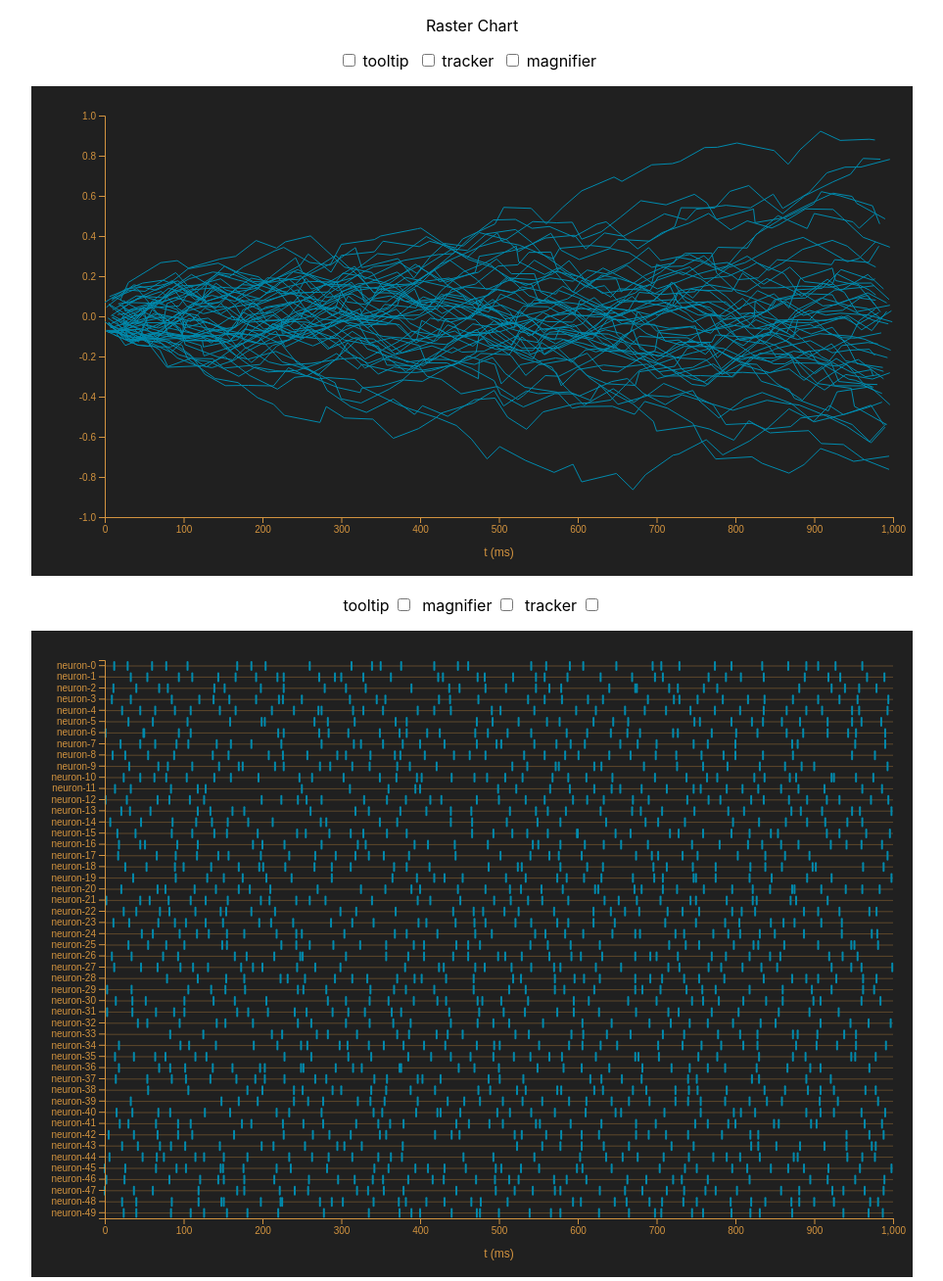
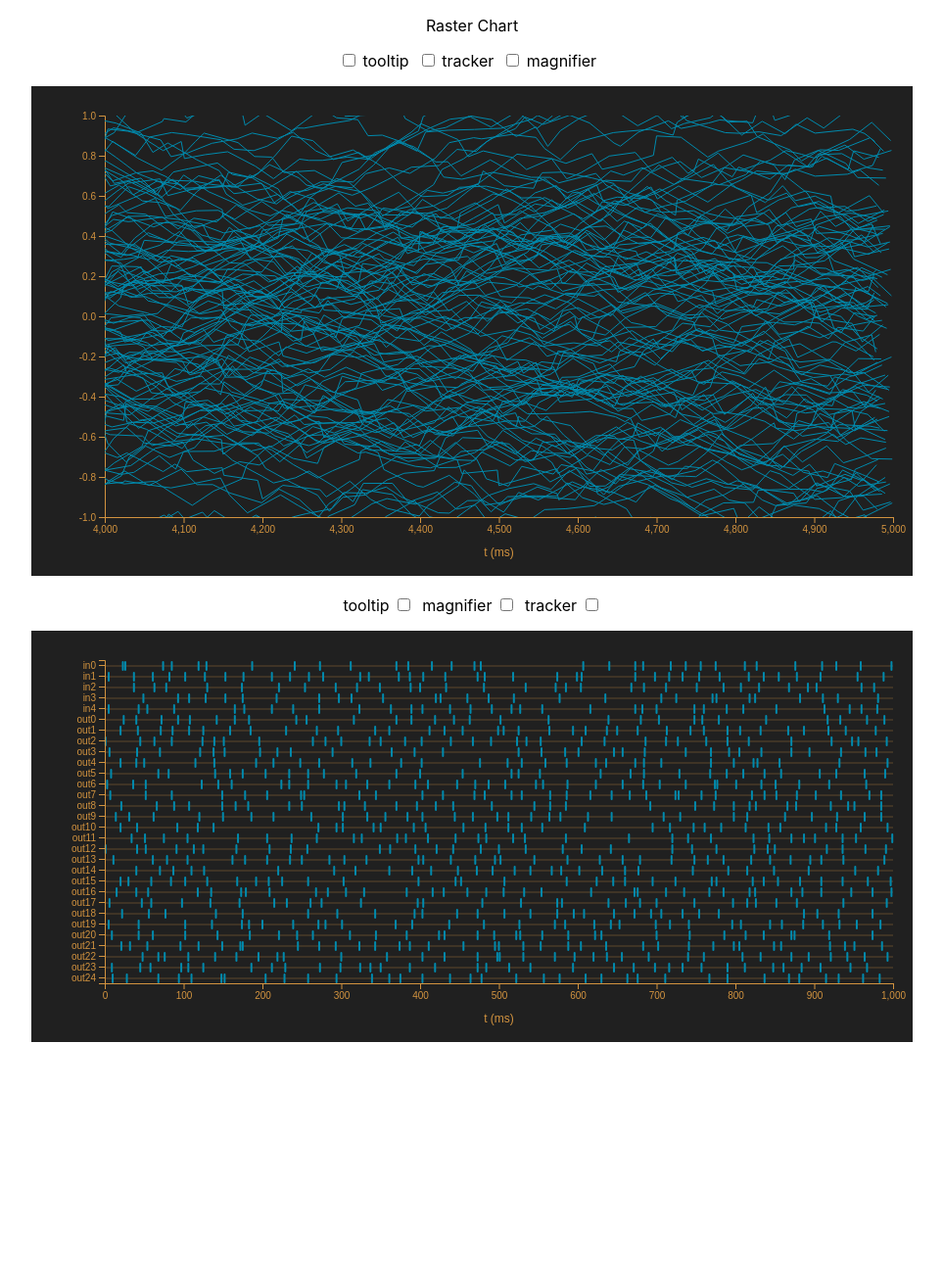
Before and after one commit to robphilipp/stream-charts, a React (Create React App) app: page / in a window 1280 px wide. Shown: the whole page at 98% size, without its empty margins (158-1121 px from the left). After the commit the page ends 1068 px from the top, so only its background shows below. Built offline with nearby package versions, Linux system fonts and the light colour scheme.

Commit message:
updated the series

```diff
--- a/src/app/App.tsx
+++ b/src/app/App.tsx
@@ -3,18 +3,11 @@ import '../styles/App.css';
 import StreamingRasterChart from "./examples/StreamingRasterChart";
 import {Series, seriesFrom} from "./charts/datumSeries";
 import { StreamingScatterChart } from './examples/StreamingScatterChart';
-import LineChart from "./charts/LineChart";
 
-// function genData(length: number, timeDelta: number): Array<Datum> {
-//     const data: Array<Datum> = Array.from({length: length}, () => ({time: 0, value: Math.random()}));
-//     for(let i = 1; i < length; ++i) {
-//         data[i] = {time: data[i - 1].time + Math.ceil(Math.random() * timeDelta), value: data[i - 1].value}
-//     }
-//     return data;
-// }
-
-// const data: Array<Series> = Array.from({length: 50}, (_, i) => seriesFrom(`neuron-${i}`, []));
-const data: Array<Series> = Array.from({length: 50}, (_, i) => seriesFrom(`neuron-${i}`));
+const inputNeurons: Array<string> = Array.from({length: 5}, (_, i) => `in${i}`);
+const outputNeurons: Array<string> = Array.from({length: 25}, (_, i) => `out${i}`);
+const spikes: Array<Series> = inputNeurons.concat(outputNeurons).map(neuron => seriesFrom(neuron));
+const weights: Array<Series> = inputNeurons.flatMap(input => outputNeurons.map(output => seriesFrom(`${input}-${output}`)));
 
 const App: React.FC = () => {
   return (
@@ -22,13 +15,13 @@ const App: React.FC = () => {
       <p>Raster Chart</p>
         <StreamingScatterChart
           timeWindow={1000}
-          seriesList={Array.from({length: 50}, (_, i) => seriesFrom(`neuron-${i}`))}
+          seriesList={weights}
           plotHeight={500}
           plotWidth={900}
         />
         <StreamingRasterChart
             timeWindow={1000}
-            seriesList={data}
+            seriesList={spikes}
             seriesHeight={12}
             plotWidth={900}
         />
--- a/src/app/charts/ScatterChart.tsx
+++ b/src/app/charts/ScatterChart.tsx
@@ -17,7 +17,7 @@ const defaultAxesLabelFont = {
     weight: 300,
     family: 'sans-serif'
 };
-const defaultSpikesStyle = {
+const defaultLineStyle = {
     color: '#008aad',
     // color: '#c95d15',
     lineWidth: 1,
@@ -43,9 +43,6 @@ type LineSelection = Selection<SVGLineElement, any, SVGGElement, undefined>;
 type TextSelection = Selection<SVGTextElement, any, null, undefined>;
 type MagnifierSelection = Selection<SVGCircleElement, Datum, null, undefined>;
 
-// interface MagnifiedDatum extends Datum {
-//     lens: LensTransformation
-// }
 interface MagnifiedData {
     datum: [number, number];
     lens: LensTransformation2d;
@@ -54,7 +51,7 @@ interface MagnifiedData {
 /**
  * Properties for rendering the line-magnifier lens
  */
-interface CircleMagnifierStyle {
+interface RadialMagnifierStyle {
     visible: boolean;
     radius: number;
     magnification: number;
@@ -62,10 +59,10 @@ interface CircleMagnifierStyle {
     lineWidth: number,
 }
 
-const defaultLineMagnifierStyle: CircleMagnifierStyle = {
+const defaultRadialMagnifierStyle: RadialMagnifierStyle = {
     visible: false,
     radius: 100,
-    magnification: 1,
+    magnification: 5,
     color: '#d2933f',
     lineWidth: 2,
 };
@@ -77,12 +74,11 @@ interface Props {
     axisLabelFont?: Partial<{ size: number, color: string, family: string, weight: number }>;
     axisStyle?: Partial<{ color: string }>;
     backgroundColor?: string;
-    spikesStyle?: Partial<{color: string, lineWidth: number, highlightColor: string, highlightWidth: number}>;
+    lineStyle?: Partial<{color: string, lineWidth: number, highlightColor: string, highlightWidth: number}>;
     plotGridLines?: Partial<{ visible: boolean, color: string }>;
     tooltip?: Partial<TooltipStyle>;
     tooltipValueLabel?: string;
-    magnifier?: Partial<CircleMagnifierStyle>;
-    magnificationPower?: number;
+    magnifier?: Partial<RadialMagnifierStyle>;
 
     minWeight?: number;
     maxWeight?: number;
@@ -113,7 +109,6 @@ function ScatterChart(props: Props): JSX.Element {
         minTime, maxTime, timeWindow,
         seriesList,
         seriesObservable,
-        magnificationPower = 5
     } = props;
 
     // override the defaults with the parent's properties, leaving any unset values as the default value
@@ -122,8 +117,8 @@ function ScatterChart(props: Props): JSX.Element {
     const axisLabelFont = {...defaultAxesLabelFont, ...props.axisLabelFont};
     const plotGridLines = {...defaultPlotGridLines, ...props.plotGridLines};
     const tooltip: TooltipStyle = {...defaultTooltipStyle, ...props.tooltip};
-    const magnifier = {...defaultLineMagnifierStyle, ...props.magnifier};
-    const spikesStyle = {...defaultSpikesStyle, ...props.spikesStyle};
+    const magnifier = {...defaultRadialMagnifierStyle, ...props.magnifier};
+    const lineStyle = {...defaultLineStyle, ...props.lineStyle};
 
     // grab the dimensions of the actual plot after removing the margins from the specified width and height
     const plotDimensions = adjustedDimensions(width, height, margin);
@@ -131,7 +126,6 @@ function ScatterChart(props: Props): JSX.Element {
     // the container that holds the d3 svg element
     const containerRef = useRef<SVGSVGElement>(null);
     const mainGRef = useRef<Selection<SVGGElement, any, null, undefined>>();
-    const spikesRef = useRef<Selection<SVGGElement, Series, SVGGElement, any>>();
 
     const magnifierRef = useRef<MagnifierSelection>();
     // const magnifierAxisRef = useRef<Selection<BaseType, number, BaseType, any>>();
@@ -139,11 +133,9 @@ function ScatterChart(props: Props): JSX.Element {
     const magnifierXAxisLabelRef = useRef<Selection<SVGTextElement, any, SVGGElement, undefined>>();
     const magnifierYAxisRef = useRef<LineSelection>();
     const magnifierYAxisLabelRef = useRef<Selection<SVGTextElement, any, SVGGElement, undefined>>();
-    const magnifierTicksRef = useRef<Array<number>>([]);
 
     const trackerRef = useRef<Selection<SVGLineElement, Datum, null, undefined>>();
 
-    const mouseCoordsRef = useRef<number>(0);
     const zoomFactorRef = useRef<number>(5);
 
     // reference to the axes for the plot
@@ -239,8 +231,7 @@ function ScatterChart(props: Props): JSX.Element {
      * at the location of the mouse when the scroll wheel or gesture was applied.
      * @param {ZoomTransform} transform The d3 zoom transformation information
      * @param {number} x The x-position of the mouse when the scroll wheel or gesture is used
-     * @callback
-        */
+     */
     function onZoom(transform: ZoomTransform, x: number): void {
         const time = axesRef.current!.xAxisGenerator.scale<ScaleLinear<number, number>>().invert(x);
         timeRangeRef.current = timeRangeRef.current!.scale(transform.k, time);
@@ -251,8 +242,7 @@ function ScatterChart(props: Props): JSX.Element {
     /**
      * Adjusts the time-range and updates the plot when the plot is dragged to the left or right
      * @param {number} deltaX The amount that the plot is dragged
-     * @callback
-        */
+     */
     function onPan(deltaX: number): void {
         const scale = axesRef.current!.xAxisGenerator.scale<ScaleLinear<number, number>>();
         const currentTime = timeRangeRef!.current.start;
@@ -286,6 +276,14 @@ function ScatterChart(props: Props): JSX.Element {
         })
     }
 
+    /**
+     * Returns the (time, value) point that comes just before the mouse and just after the mouse
+     * @param {Array<[number, number]>} data The time-series data
+     * @param {number} time The time represented by the mouse's x-coordinate
+     * @return {[[number, number], [number, number]]} the (time, value) point that comes just before
+     * the mouse and just after the mouse. If the mouse is after the last point, then the "after" point
+     * is `[NaN, NaN]`. If the mouse is before the first point, then the "before" point is `[NaN, NaN]`.
+     */
     function boundingPoints(data: Array<[number, number]>, time: number): [[number, number], [number, number]] {
         const upperIndex = boundingPointsIndex(data, time);
         if(upperIndex <= 0) {
@@ -314,8 +312,8 @@ function ScatterChart(props: Props): JSX.Element {
 
         // Use D3 to select element, change color and size
         d3.select<SVGPathElement, Datum>(segment)
-            .attr('stroke', spikesStyle.highlightColor)
-            .attr('stroke-width', spikesStyle.highlightWidth)
+            .attr('stroke', lineStyle.highlightColor)
+            .attr('stroke-width', lineStyle.highlightWidth)
         ;
 
         // create the rounded rectangle for the tooltip's background
@@ -474,8 +472,8 @@ function ScatterChart(props: Props): JSX.Element {
         if(segment) {
         // Use D3 to select element, change color and size
         d3.select<SVGPathElement, Datum>(segment)
-            .attr('stroke', spikesStyle.color)
-            .attr('stroke-width', spikesStyle.lineWidth);
+            .attr('stroke', lineStyle.color)
+            .attr('stroke-width', lineStyle.lineWidth);
         }
 
         d3.selectAll<SVGPathElement, Datum>('.tooltip').remove();
@@ -546,7 +544,7 @@ function ScatterChart(props: Props): JSX.Element {
             if(isMouseInPlotArea) {
                 const radialMagnifier: RadialMagnifier = radialMagnifierWith(
                     magnifier.radius,
-                    magnificationPower,
+                    magnifier.magnification,
                     [x - margin.left, y - margin.top]
                 );
                 mainGRef.current!
@@ -576,7 +574,7 @@ function ScatterChart(props: Props): JSX.Element {
                     .attr('opacity', 0.3)
                 ;
 
-                const axesMagnifier: RadialMagnifier = radialMagnifierWith(magnifier.radius, magnificationPower, [x, y]);
+                const axesMagnifier: RadialMagnifier = radialMagnifierWith(magnifier.radius, magnifier.magnification, [x, y]);
                 magnifierXAxisRef.current!
                     .attr('stroke', tooltipRef.current.borderColor)
                     .attr('stroke-width', 0.75)
@@ -606,7 +604,7 @@ function ScatterChart(props: Props): JSX.Element {
                 magnifierYAxisLabelRef.current!
                     .attr('x', datum => axesMagnifier.magnify(x + magnifier.radius * (1 - Math.abs(datum / 5)) / 40, y).xPrime + 10)
                     .attr('y', datum => axesMagnifier.magnify(x, y + datum * magnifier.radius / 5).yPrime - 2)
-                    .text(datum => d3.format(',.2f')(yScale.invert(y - margin.top + datum * magnifier.radius / 5)))
+                    .text(datum => formatValue(yScale.invert(y - margin.top + datum * magnifier.radius / 5)))
                 ;
             }
             else {
@@ -849,7 +847,6 @@ function ScatterChart(props: Props): JSX.Element {
             svg.call(zoom);
 
             liveDataRef.current.forEach(series => {
-
                 const data = selectInTimeRange(series);
 
                 if (data.length === 0) return;
@@ -868,8 +865,8 @@ function ScatterChart(props: Props): JSX.Element {
                                 .y((d: [number, number]) => axesRef.current!.yScale(d[1]))
                             )
                             .attr("fill", "none")
-                            .attr("stroke", spikesStyle.color)
-                            .attr("stroke-width", spikesStyle.lineWidth)
+                            .attr("stroke", lineStyle.color)
+                            .attr("stroke-width", lineStyle.lineWidth)
                             .attr('transform', `translate(${margin.left}, ${margin.top})`)
                             .attr("clip-path", "url(#clip)")
                             .on(
@@ -916,7 +913,7 @@ function ScatterChart(props: Props): JSX.Element {
             }
 
             const subscription = seriesObservable.subscribe(data => {
-                if(data.maxTime > 1000) {
+                if(data.maxTime > 5000) {
                     subscription.unsubscribe();
                 }
                 else {
@@ -955,7 +952,7 @@ function ScatterChart(props: Props): JSX.Element {
             tooltipRef.current.visible = tooltip.visible;
             updatePlot(timeRangeRef.current);
         },
-        [tooltip.visible, magnifier.visible, magnificationPower]//, tracker.visible]
+        [tooltip.visible, magnifier.visible, magnifier.magnification]//, tracker.visible]
     )
 
     return (
--- a/src/app/examples/StreamingScatterChart.tsx
+++ b/src/app/examples/StreamingScatterChart.tsx
@@ -108,10 +108,7 @@ export function StreamingScatterChart(props: Props): JSX.Element {
                         min={1}
                         max={10}
                         step={1}
-                        onChange={event => {
-                            console.log(event);
-                            setMagnification(parseInt(event.target.value))
-                        }}
+                        onChange={event => setMagnification(parseInt(event.target.value))}
                     /> ({magnification})</label>) :
                     (<span/>)
                 }
@@ -125,9 +122,8 @@ export function StreamingScatterChart(props: Props): JSX.Element {
                 maxTime={Math.max(currentTimeRef.current, timeWindow)}
                 timeWindow={timeWindow}
                 margin={{top: 30, right: 20, bottom: 30, left: 75}}
-                magnificationPower={magnification}
                 tooltip={{visible: tooltipVisible}}
-                magnifier={{visible: magnifierVisible}}
+                magnifier={{visible: magnifierVisible, magnification: magnification}}
                 // tracker={{visible: trackerVisible}}
             />
         </div>
```
